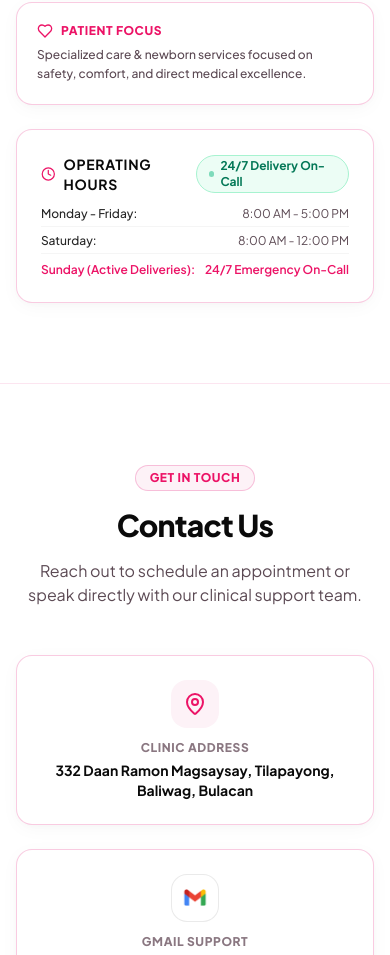
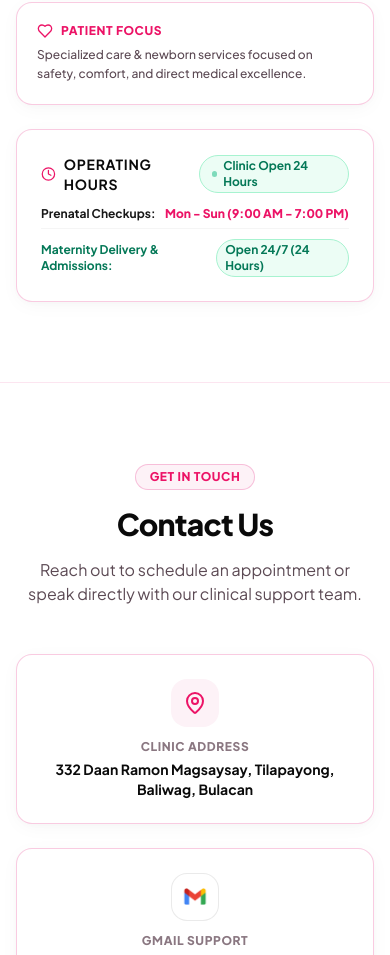
Before and after one commit to scaradook13/ALTHEA-LAPUZ-LYING-IN-CLINIC, a Vue app: page / in a window 390 px wide. Shown: the part 4048-5003 px from the top of the page. Built offline with nearby package versions, Linux system fonts and the light colour scheme; a web font is replaced by a local one.

Commit message:
chore: update clinic operating hours (Monday-Sunday 9AM-7PM for prenatal checkups, Clinic open 24 Hours)

```diff
--- a/src/components/chatbot/faqResponses.js
+++ b/src/components/chatbot/faqResponses.js
@@ -45,7 +45,7 @@ export const faqResponses = [
     id: 'hours',
     keywords: ['hours', 'time', 'open', 'close', 'when', 'schedule'],
     question: 'What are the clinic\'s operating hours?',
-    answer: 'Our regular checkup hours are Monday to Saturday from 8:00 AM to 5:00 PM. However, our delivery room and on-call birthing team are available 24/7 for any spontaneous deliveries.'
+    answer: 'Our prenatal checkups are available Monday to Sunday from 9:00 AM to 7:00 PM. Our clinic and delivery room are open 24 Hours (24/7) for maternity admissions and active deliveries.'
   }
 ];
 
--- a/src/components/layout/Footer.vue
+++ b/src/components/layout/Footer.vue
@@ -240,7 +240,7 @@ const faqs = [
   },
   {
     question: 'What are the clinic’s operating hours?',
-    answer: 'Our scheduled checkup and consultation hours run Monday to Friday (8:00 AM - 5:00 PM) and Saturday (8:00 AM - 12:00 PM). Our delivery suite and licensed midwife team are on-call 24/7 for active labors and childbirth.'
+    answer: 'Our prenatal checkups run Monday to Sunday from 9:00 AM to 7:00 PM. Our clinic and delivery room are open 24 Hours (24/7) with licensed midwives on-call for active labors and childbirth.'
   },
   {
     question: 'Do I need to schedule an appointment before visiting?',
--- a/src/components/sections/AboutPreviewSection.vue
+++ b/src/components/sections/AboutPreviewSection.vue
@@ -95,22 +95,18 @@
               </div>
               <span class="inline-flex items-center gap-1.5 px-3 py-0.5 rounded-full bg-emerald-50 text-emerald-700 text-xs font-bold border border-emerald-200">
                 <span class="w-1.5 h-1.5 rounded-full bg-emerald-500 animate-pulse"></span>
-                24/7 Delivery On-Call
+                Clinic Open 24 Hours
               </span>
             </div>
 
-            <ul class="text-text-secondary text-xs sm:text-sm space-y-1.5">
-              <li class="flex justify-between border-b border-neutral-100 pb-1">
-                <span class="font-medium text-neutral-800">Monday - Friday:</span>
-                <span>8:00 AM - 5:00 PM</span>
+            <ul class="text-text-secondary text-xs sm:text-sm space-y-2">
+              <li class="flex justify-between items-center border-b border-neutral-100 pb-1.5">
+                <span class="font-bold text-neutral-900">Prenatal Checkups:</span>
+                <span class="font-extrabold text-brand-primary">Mon - Sun (9:00 AM - 7:00 PM)</span>
               </li>
-              <li class="flex justify-between border-b border-neutral-100 pb-1">
-                <span class="font-medium text-neutral-800">Saturday:</span>
-                <span>8:00 AM - 12:00 PM</span>
-              </li>
-              <li class="flex justify-between text-brand-primary font-semibold pt-0.5">
-                <span>Sunday (Active Deliveries):</span>
-                <span>24/7 Emergency On-Call</span>
+              <li class="flex justify-between items-center text-emerald-700 font-bold pt-0.5">
+                <span>Maternity Delivery & Admissions:</span>
+                <span class="px-2 py-0.5 bg-emerald-50 rounded-full border border-emerald-200 text-xs">Open 24/7 (24 Hours)</span>
               </li>
             </ul>
           </div>
--- a/src/components/sections/FaqSection.vue
+++ b/src/components/sections/FaqSection.vue
@@ -59,11 +59,11 @@ const faqs = [
   },
   {
     question: 'How can I contact the clinic for more information?',
-    answer: 'You can reach us at (123) 456-7890 or +0912 345 6789. You can also send an email to inquiry@althealapuzclinic.com or send an inquiry through our Contact page.'
+    answer: 'You can reach us by phone at 0931 069 3921 / (044)-462-0789, email us at lapuzaltheajasmine@gmail.com, or visit our clinic located at 332 Daan Ramon Magsaysay, Tilapayong, Baliwag, Bulacan.'
   },
   {
     question: 'What are the clinic\'s operating hours?',
-    answer: 'Our regular checkup hours are Monday to Saturday from 8:00 AM to 5:00 PM. However, our delivery room and on-call birthing team are available 24/7 for any spontaneous deliveries.'
+    answer: 'Our prenatal checkups run Monday to Sunday from 9:00 AM to 7:00 PM. Our clinic and delivery room are open 24 Hours (24/7) for maternity admissions and active deliveries.'
   }
 ]
 </script>
--- a/src/views/ContactView.vue
+++ b/src/views/ContactView.vue
@@ -195,7 +195,7 @@
             In-Person Medical Concierge
           </h4>
           <p class="text-xs sm:text-sm text-text-secondary">
-            For direct in-person assistance, our Medical Concierge desk is located at 332 Daan Ramon Magsaysay, Tilapayong, Baliwag, Bulacan, open to serve you 24hrs, Monday to Saturday.
+            For direct in-person assistance, our Medical Concierge desk is located at 332 Daan Ramon Magsaysay, Tilapayong, Baliwag, Bulacan, open 24 Hours, with prenatal checkups available Monday to Sunday from 9:00 AM to 7:00 PM.
           </p>
         </div>
       </div>
```
